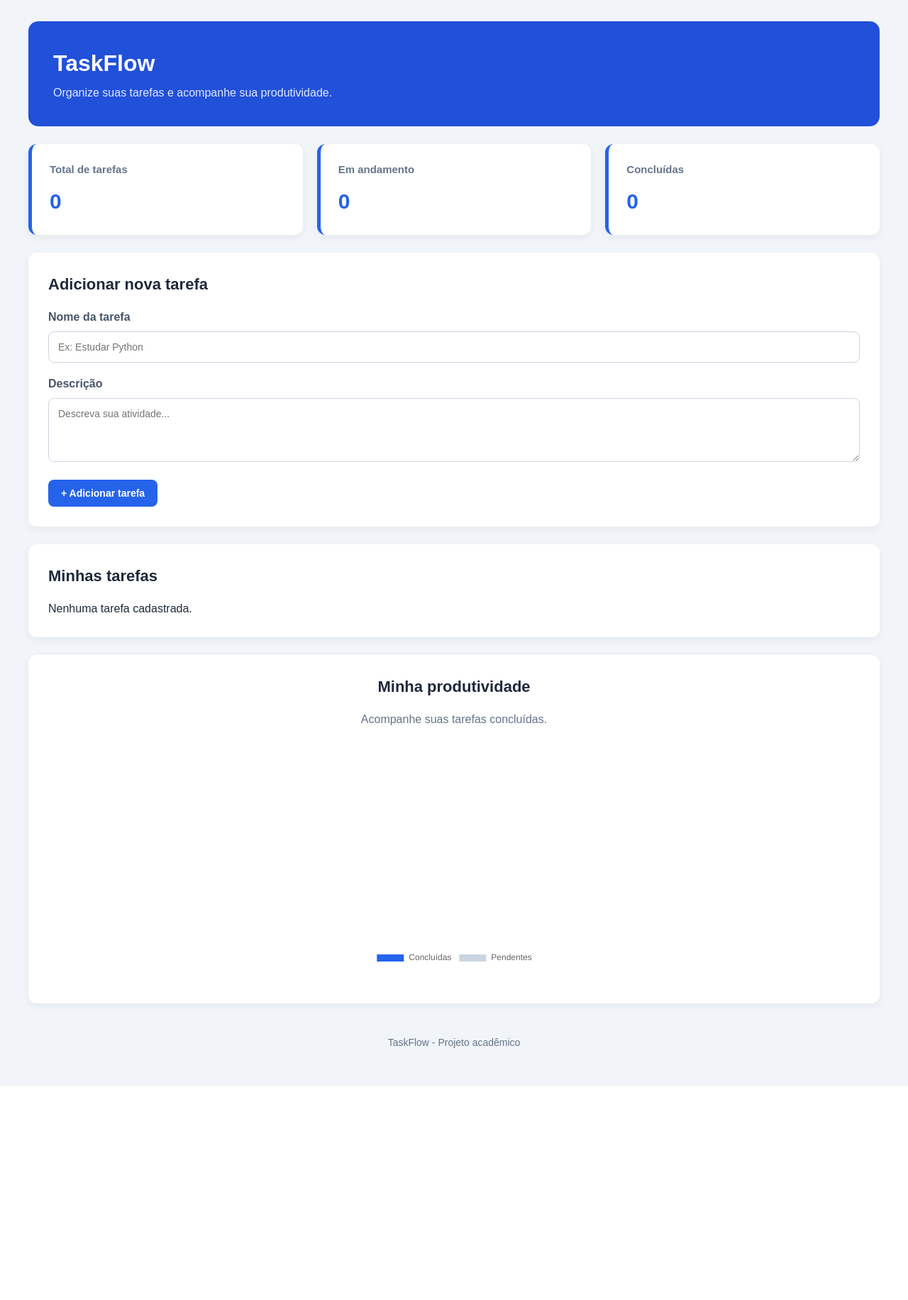
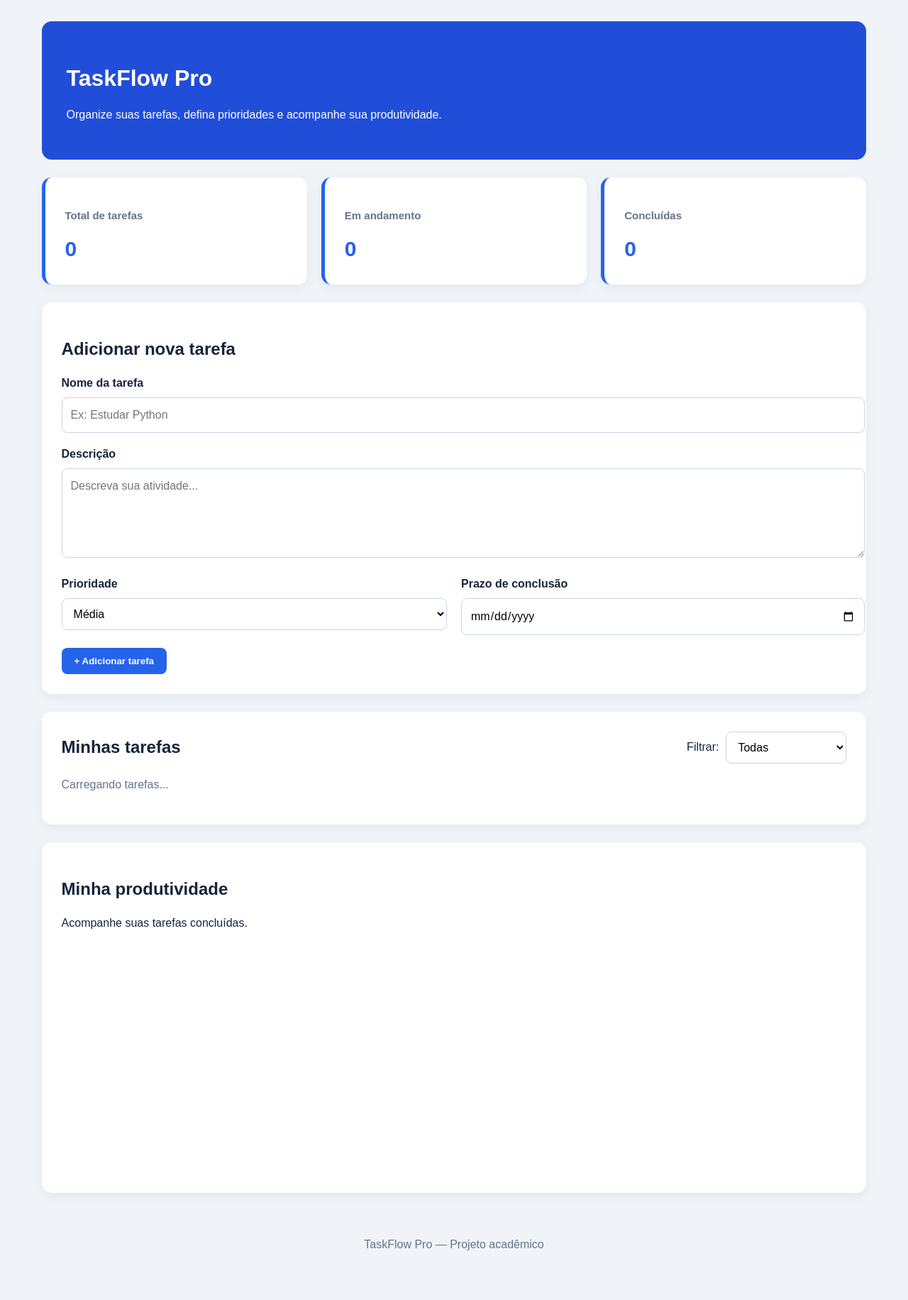
Before and after one commit to lucasikiuratw/TaskFlow, a Flask app: page / in a window 1280 px wide. Shown: the whole page at 71% size. Before the commit the page ends 1530 px from the top, so only its background shows below. Run offline with Flask 3, Linux system fonts and the light colour scheme; data that the repository does not hold is empty; a map, chart or similar area stays blank.

Commit message:
Implementa interface TaskFlow Pro com prioridades prazos e filtros

```diff
--- a/static/script.js
+++ b/static/script.js
@@ -1,90 +1,198 @@
-// TASKFLOW - JAVASCRIPT
+
+
+ // TASKFLOW PRO - JAVASCRIPT
  // Responsável: Leonardo
 
-// Elementos do HTML
+
 const formulario = document.getElementById("taskForm");
 const tituloInput = document.getElementById("taskTitle");
 const descricaoInput = document.getElementById("taskDescription");
+const prioridadeInput = document.getElementById("taskPriority");
+const prazoInput = document.getElementById("taskDeadline");
+const filtroInput = document.getElementById("taskFilter");
 const lista = document.getElementById("taskList");
 
-// Buscar as tarefas no Python
+
+let grafico = null;
+let tarefasAtuais = [];
+
+
+// Buscar todas as tarefas para manter os indicadores corretos
 async function carregarTarefas() {
     try {
         const resposta = await fetch("/api/tarefas");
-        const tarefas = await resposta.json();
+
+
+        if (!resposta.ok) {
+            throw new Error("Falha ao buscar tarefas");
+        }
+
+
+        tarefasAtuais = await resposta.json();
+
+
+        atualizarEstatisticas(tarefasAtuais);
+        atualizarGrafico(tarefasAtuais);
+        exibirTarefas();
+
+
+    } catch (erro) {
+        console.error(erro);
+        lista.textContent = "Erro ao carregar tarefas.";
+    }
+}
+
+
+// Aplicar filtros sem alterar os dados originais
+function exibirTarefas() {
+    const filtro = filtroInput ? filtroInput.value : "todas";
+
+
+    let tarefas = tarefasAtuais;
+
+
+    if (filtro === "pendentes") {
+        tarefas = tarefas.filter(tarefa => !tarefa.concluida);
+    }
+
+
+    if (filtro === "concluidas") {
+        tarefas = tarefas.filter(tarefa => tarefa.concluida);
+    }
+
 
     lista.innerHTML = "";
 
-        // Mostrar mensagem quando não houver tarefas
+
     if (tarefas.length === 0) {
-            lista.textContent = "Nenhuma tarefa cadastrada.";
+        const mensagem = document.createElement("p");
+        mensagem.className = "empty-message";
+        mensagem.textContent = "Nenhuma tarefa encontrada.";
+        lista.appendChild(mensagem);
+        return;
     }
 
-        // Criar um card para cada tarefa
-        tarefas.forEach(function(tarefa) {
-            const card = document.createElement("div");
+
+    tarefas.forEach(tarefa => {
+        const card = document.createElement("article");
         card.className = "task-card";
+
+
+        if (tarefa.concluida) {
+            card.classList.add("task-completed");
+        }
+
 
         const titulo = document.createElement("h3");
         titulo.textContent = tarefa.titulo;
 
+
         const descricao = document.createElement("p");
-            descricao.textContent = tarefa.descricao || "";
+        descricao.textContent = tarefa.descricao || "Sem descrição.";
 
-            const status = document.createElement("p");
+
+        const detalhes = document.createElement("div");
+        detalhes.className = "task-details";
+
+
+        const prioridade = document.createElement("span");
+        const nivel = ["baixa", "media", "alta"].includes(
+            tarefa.prioridade
+        ) ? tarefa.prioridade : "media";
+
+
+        prioridade.className = "priority priority-" + nivel;
+        prioridade.textContent = "Prioridade: " + ({
+            baixa: "Baixa",
+            media: "Média",
+            alta: "Alta"
+        })[nivel];
+
+
+        const prazo = document.createElement("span");
+        prazo.textContent = tarefa.prazo
+            ? "Prazo: " + formatarData(tarefa.prazo)
+            : "Sem prazo";
+
+
+        const status = document.createElement("span");
+        status.className = tarefa.concluida
+            ? "status-completed"
+            : "status-pending";
         status.textContent = tarefa.concluida
             ? "Concluída"
             : "Em andamento";
 
-            // Botão de concluir ou reabrir
+
+        detalhes.append(prioridade, prazo, status);
+
+
+        const acoes = document.createElement("div");
+        acoes.className = "task-actions";
+
+
         const botaoConcluir = document.createElement("button");
-
+        botaoConcluir.className = "btn-action";
         botaoConcluir.textContent = tarefa.concluida
             ? "Reabrir"
             : "Concluir";
 
-            botaoConcluir.addEventListener("click", function() {
+
+        botaoConcluir.addEventListener("click", () => {
             atualizarTarefa(tarefa.id, !tarefa.concluida);
         });
 
-            // Botão de excluir
+
         const botaoExcluir = document.createElement("button");
+        botaoExcluir.className = "btn-action btn-delete";
         botaoExcluir.textContent = "Excluir";
 
-            botaoExcluir.addEventListener("click", function() {
+
+        botaoExcluir.addEventListener("click", () => {
             excluirTarefa(tarefa.id);
         });
 
-            card.appendChild(titulo);
-            card.appendChild(descricao);
-            card.appendChild(status);
-            card.appendChild(botaoConcluir);
-            card.appendChild(botaoExcluir);
 
+        acoes.append(botaoConcluir, botaoExcluir);
+        card.append(titulo, descricao, detalhes, acoes);
         lista.appendChild(card);
     });
-
-        atualizarEstatisticas(tarefas);
-        atualizarGrafico(tarefas);
-
-    } catch (erro) {
-        console.error("Erro ao carregar tarefas:", erro);
-        lista.textContent = "Erro ao carregar tarefas.";
-    }
 }
 
-// Cadastrar uma nova tarefa
-formulario.addEventListener("submit", async function(event) {
+
+function formatarData(data) {
+    const partes = data.split("-");
+
+
+    if (partes.length !== 3) {
+        return data;
+    }
+
+
+    return ${partes[2]}/${partes[1]}/${partes[0]};
+}
+
+
+// Adicionar tarefa
+formulario.addEventListener("submit", async event => {
     event.preventDefault();
+
 
     const titulo = tituloInput.value.trim();
     const descricao = descricaoInput.value.trim();
+    const prioridade = prioridadeInput
+        ? prioridadeInput.value
+        : "media";
+    const prazo = prazoInput
+        ? prazoInput.value || null
+        : null;
 
-    // Validação
-    if (titulo === "") {
+
+    if (!titulo) {
         alert("Digite o nome da tarefa!");
         return;
     }
+
 
     try {
         const resposta = await fetch("/api/tarefas", {
@@ -93,24 +201,33 @@ formulario.addEventListener("submit", async function(event) {
                 "Content-Type": "application/json"
             },
             body: JSON.stringify({
-                titulo: titulo,
-                descricao: descricao
+                titulo,
+                descricao,
+                prioridade,
+                prazo
             })
         });
 
-        if (resposta.ok) {
-            formulario.reset();
-            carregarTarefas();
-        } else {
-            alert("Não foi possível cadastrar a tarefa.");
+
+        if (!resposta.ok) {
+            const erro = await resposta.json();
+            alert(erro.erro || "Erro ao cadastrar tarefa.");
+            return;
         }
 
+
+        formulario.reset();
+        await carregarTarefas();
+
+
     } catch (erro) {
+        console.error(erro);
         alert("Erro de comunicação com o servidor.");
     }
 });
 
-// Concluir ou reabrir tarefa
+
+// Concluir ou reabrir
 async function atualizarTarefa(id, concluida) {
     try {
         const resposta = await fetch("/api/tarefas/" + id, {
@@ -118,80 +235,91 @@ async function atualizarTarefa(id, concluida) {
             headers: {
                 "Content-Type": "application/json"
             },
-            body: JSON.stringify({
-                concluida: concluida
-            })
+            body: JSON.stringify({ concluida })
         });
 
-        if (resposta.ok) {
-            carregarTarefas();
-        } else {
-            alert("Erro ao atualizar tarefa.");
+
+        if (!resposta.ok) {
+            throw new Error("Falha ao atualizar");
         }
 
+
+        await carregarTarefas();
+
+
     } catch (erro) {
-        alert("Erro de comunicação com o servidor.");
+        console.error(erro);
+        alert("Erro ao atualizar tarefa.");
     }
 }
 
+
 // Excluir tarefa
 async function excluirTarefa(id) {
-    const confirmar = confirm("Deseja excluir esta tarefa?");
-
-    if (!confirmar) {
+    if (!confirm("Deseja excluir esta tarefa?")) {
         return;
     }
+
 
     try {
         const resposta = await fetch("/api/tarefas/" + id, {
             method: "DELETE"
         });
 
-        if (resposta.ok) {
-            carregarTarefas();
-        } else {
-            alert("Erro ao excluir tarefa.");
+
+        if (!resposta.ok) {
+            throw new Error("Falha ao excluir");
         }
 
+
+        await carregarTarefas();
+
+
     } catch (erro) {
-        alert("Erro de comunicação com o servidor.");
+        console.error(erro);
+        alert("Erro ao excluir tarefa.");
     }
 }
 
-// Atualizar os cards do painel
+
+// Atualizar indicadores
 function atualizarEstatisticas(tarefas) {
     const total = tarefas.length;
+    const concluidas = tarefas.filter(
+        tarefa => tarefa.concluida
+    ).length;
 
-    const concluidas = tarefas.filter(function(tarefa) {
-        return tarefa.concluida;
-    }).length;
-
-    const andamento = total - concluidas;
 
     document.getElementById("totalTasks").textContent = total;
-    document.getElementById("progressTasks").textContent = andamento;
-    document.getElementById("completedTasks").textContent = concluidas;
+    document.getElementById("progressTasks").textContent =
+        total - concluidas;
+    document.getElementById("completedTasks").textContent =
+        concluidas;
 }
 
-// Gráfico de produtividade
-let grafico = null;
 
+// Atualizar gráfico
 function atualizarGrafico(tarefas) {
     const canvas = document.getElementById("taskChart");
+
 
     if (!canvas || typeof Chart === "undefined") {
         return;
     }
 
-    const concluidas = tarefas.filter(function(tarefa) {
-        return tarefa.concluida;
-    }).length;
+
+    const concluidas = tarefas.filter(
+        tarefa => tarefa.concluida
+    ).length;
+
 
     const pendentes = tarefas.length - concluidas;
 
-    if (grafico !== null) {
+
+    if (grafico) {
         grafico.destroy();
     }
+
 
     grafico = new Chart(canvas, {
         type: "doughnut",
@@ -199,11 +327,13 @@ function atualizarGrafico(tarefas) {
             labels: ["Concluídas", "Pendentes"],
             datasets: [{
                 data: [concluidas, pendentes],
-                backgroundColor: ["#2563eb", "#cbd5e1"]
+                backgroundColor: ["#2563eb", "#cbd5e1"],
+                borderWidth: 0
             }]
         },
         options: {
             responsive: true,
+            maintainAspectRatio: false,
             plugins: {
                 legend: {
                     position: "bottom"
@@ -213,5 +343,12 @@ function atualizarGrafico(tarefas) {
     });
 }
 
-// Carregar as tarefas ao abrir a página
-carregarTarefas();
+
+// Filtro de tarefas
+if (filtroInput) {
+    filtroInput.addEventListener("change", exibirTarefas);
+}
+
+
+// Iniciar aplicação
+carregarTarefas()
--- a/static/style.css
+++ b/static/style.css
@@ -1,45 +1,42 @@
+/* TASKFLOW PRO - ESTILOS */
 
-/* CONFIGURAÇÕES GERAIS */
 
-* {
+{
     margin: 0;
     padding: 0;
     box-sizing: border-box;
 }
 
+
 body {
     font-family: Arial, sans-serif;
-    background-color: #f1f5f9;
-    color: #1e293b;
+    background: #f0f4f9;
+    color: #17243b;
     line-height: 1.5;
 }
 
+
 .container {
-    width: 94%;
+    width: 92%;
     max-width: 1200px;
     margin: 30px auto;
 }
 
-/* CABEÇALHO */
 
 .header {
-    background-color: #2150d9;
+    background: #214ed8;
     color: white;
     padding: 35px;
     border-radius: 14px;
     margin-bottom: 25px;
 }
 
+
 .header h1 {
     font-size: 32px;
-    margin-bottom: 6px;
+    margin-bottom: 8px;
 }
 
-.header p {
-    color: #e0eaff;
-}
-
-/* CARDS DE ESTATÍSTICAS */
 
 .dashboard {
     display: grid;
@@ -48,182 +45,252 @@ body {
     margin-bottom: 25px;
 }
 
-.card {
-    background-color: white;
-    padding: 25px;
-    border-radius: 12px;
-    border-left: 5px solid #2563eb;
-    box-shadow: 0 4px 12px rgba(0, 0, 0, 0.05);
+
+.card,
+.task-form,
+.tasks-section,
+.chart-section {
+    background: white;
+    padding: 28px;
+    border-radius: 14px;
+    box-shadow: 0 5px 15px rgba(0,0,0,0.05);
 }
 
-.card h3 {
-    font-size: 15px;
-    color: #64748b;
-    margin-bottom: 10px;
+
+.card {
+    border-left: 5px solid #2563eb;
 }
 
+
+.card h3 {
+    color: #64748b;
+    font-size: 15px;
+    margin-bottom: 12px;
+}
+
+
 .card span {
+    color: #2563eb;
     font-size: 30px;
     font-weight: bold;
-    color: #2563eb;
 }
 
-/* ÁREAS PRINCIPAIS */
 
 .task-form,
 .tasks-section,
 .chart-section {
-    background-color: white;
-    padding: 28px;
-    border-radius: 12px;
     margin-bottom: 25px;
-    box-shadow: 0 4px 12px rgba(0, 0, 0, 0.05);
 }
 
-.task-form h2,
-.tasks-section h2,
-.chart-section h2 {
-    font-size: 22px;
+
+h2 {
     margin-bottom: 18px;
 }
 
-/* FORMULÁRIO */
 
 .form-group {
     margin-bottom: 18px;
+    flex: 1;
 }
+
 
 .form-group label {
     display: block;
     font-weight: bold;
     margin-bottom: 8px;
-    color: #475569;
 }
 
-.form-group input,
-.form-group textarea {
+
+input,
+textarea,
+select {
     width: 100%;
-    padding: 13px;
+    padding: 12px;
     border: 1px solid #cbd5e1;
     border-radius: 8px;
-    font-family: Arial, sans-serif;
-    font-size: 14px;
-    outline: none;
+    font: inherit;
+    background: white;
 }
 
-.form-group textarea {
-    min-height: 90px;
+
+textarea {
+    min-height: 100px;
     resize: vertical;
 }
 
-.form-group input:focus,
-.form-group textarea:focus {
-    border-color: #2563eb;
+
+.form-row {
+    display: flex;
+    gap: 20px;
 }
 
-/* BOTÕES */
 
 button {
-    background-color: #2563eb;
-    color: white;
+    cursor: pointer;
     border: none;
     border-radius: 8px;
     padding: 11px 18px;
-    cursor: pointer;
     font-weight: bold;
-    transition: background-color 0.2s;
 }
 
-button:hover {
-    background-color: #1d4ed8;
+
+.btn-add,
+.btn-action {
+    background: #2563eb;
+    color: white;
 }
 
-.btn-add {
-    font-size: 14px;
+
+button:hover {
+    filter: brightness(0.92);
 }
 
-/* LISTA DE TAREFAS */
 
-#taskList {
+.section-heading {
     display: flex;
-    flex-direction: column;
+    justify-content: space-between;
+    align-items: center;
     gap: 15px;
+    margin-bottom: 18px;
 }
 
-#taskList > div,
-#taskList > article {
-    background-color: #f8fafc;
-    padding: 18px;
+
+.section-heading h2 {
+    margin: 0;
+}
+
+
+.filter-box {
+    display: flex;
+    align-items: center;
+    gap: 10px;
+}
+
+
+.filter-box select {
+    min-width: 170px;
+}
+
+
+.task-card {
+    padding: 20px;
     border: 1px solid #e2e8f0;
     border-radius: 10px;
+    margin-bottom: 15px;
 }
 
-#taskList h3 {
-    color: #1e293b;
-    margin-bottom: 6px;
-}
 
-#taskList p {
-    color: #64748b;
+.task-card h3 {
     margin-bottom: 8px;
 }
 
-#taskList button {
-    margin-right: 8px;
-    margin-top: 10px;
+
+.task-details {
+    display: flex;
+    flex-wrap: wrap;
+    gap: 10px;
+    margin: 15px 0;
+    align-items: center;
 }
 
-.empty-message {
-    color: #94a3b8;
+
+.task-details span {
+    font-size: 13px;
+    padding: 6px 10px;
+    border-radius: 6px;
+    background: #f1f5f9;
 }
 
-/* GRÁFICO */
 
-.chart-section {
-    text-align: center;
+.priority-baixa {
+    color: #166534;
+    background: #dcfce7 !important;
 }
 
-.chart-section p {
-    color: #64748b;
-    margin-bottom: 20px;
+
+.priority-media {
+    color: #92400e;
+    background: #fef3c7 !important;
 }
 
-#taskChart {
-    display: block;
+
+.priority-alta {
+    color: #991b1b;
+    background: #fee2e2 !important;
+}
+
+
+.status-completed {
+    color: #166534;
+}
+
+
+.status-pending {
+    color: #1d4ed8;
+}
+
+
+.task-completed {
+    background: #f8fafc;
+}
+
+
+.task-actions {
+    display: flex;
+    gap: 10px;
+}
+
+
+.btn-delete {
+    background: #dc2626;
+}
+
+
+.chart-container {
     width: 100%;
-    max-width: 320px;
-    max-height: 320px;
+    max-width: 350px;
+    height: 300px;
     margin: 20px auto;
 }
 
-/* RODAPÉ */
+
+.empty-message {
+    color: #64748b;
+}
+
 
 footer {
     text-align: center;
     color: #64748b;
     padding: 20px;
-    font-size: 14px;
 }
 
-/* RESPONSIVIDADE */
 
-@media (max-width: 768px) {
+@media (max-width: 700px) {
     .dashboard {
         grid-template-columns: 1fr;
     }
 
+
+    .form-row {
+        flex-direction: column;
+        gap: 0;
+    }
+
+
+    .section-heading {
+        align-items: stretch;
+        flex-direction: column;
+    }
+
+
+    .filter-box {
+        flex-direction: column;
+        align-items: stretch;
+    }
+
+
     .container {
         width: 95%;
-        margin: 15px auto;
-    }
-
-    .header {
-        padding: 25px;
-    }
-
-    .task-form,
-    .tasks-section,
-    .chart-section {
-        padding: 20px;
     }
 }
--- a/templates/index.html
+++ b/templates/index.html
@@ -1,162 +1,167 @@
-
 <!DOCTYPE html>
 <html lang="pt-BR">
-
 <head>
     <meta charset="UTF-8">
+    <meta name="viewport"
+          content="width=device-width, initial-scale=1.0">
 
-    <meta name="viewport" content="width=device-width, initial-scale=1.0">
 
-    <title>TaskFlow | Gerenciador de Tarefas</title>
+    <title>TaskFlow Pro | Gerenciador de Tarefas</title>
+
 
     <link rel="stylesheet"
-        href="{{ url_for('static', filename='style.css') }}">
+          href="{{ url_for('static', filename='style.css') }}">
 </head>
 
+
 <body>
-
     <div class="container">
 
-        <!-- Cabeçalho -->
+
         <header class="header">
-
-            <div>
-                <h1>TaskFlow</h1>
-
-                <p>
-                    Organize suas tarefas e acompanhe sua produtividade.
-                </p>
-            </div>
-
+            <h1>TaskFlow Pro</h1>
+            <p>
+                Organize suas tarefas, defina prioridades
+                e acompanhe sua produtividade.
+            </p>
         </header>
 
 
-        <!-- Painel de estatísticas -->
         <section class="dashboard">
-
             <div class="card">
-
                 <h3>Total de tarefas</h3>
-
                 <span id="totalTasks">0</span>
-
             </div>
 
 
             <div class="card">
-
                 <h3>Em andamento</h3>
-
                 <span id="progressTasks">0</span>
-
             </div>
 
 
             <div class="card">
-
                 <h3>Concluídas</h3>
-
                 <span id="completedTasks">0</span>
-
             </div>
-
         </section>
 
 
-        <!-- Cadastro de tarefas -->
         <section class="task-form">
-
             <h2>Adicionar nova tarefa</h2>
 
+
             <form id="taskForm">
-
                 <div class="form-group">
-
                     <label for="taskTitle">
                         Nome da tarefa
                     </label>
+
 
                     <input
                         type="text"
                         id="taskTitle"
                         placeholder="Ex: Estudar Python"
                         required
+                        maxlength="150"
                     >
-
                 </div>
 
 
                 <div class="form-group">
-
                     <label for="taskDescription">
                         Descrição
                     </label>
+
 
                     <textarea
                         id="taskDescription"
                         placeholder="Descreva sua atividade..."
                     ></textarea>
+                </div>
 
+
+                <div class="form-row">
+                    <div class="form-group">
+                        <label for="taskPriority">
+                            Prioridade
+                        </label>
+
+
+                        <select id="taskPriority">
+                            <option value="baixa">Baixa</option>
+                            <option value="media" selected>Média</option>
+                            <option value="alta">Alta</option>
+                        </select>
+                    </div>
+
+
+                    <div class="form-group">
+                        <label for="taskDeadline">
+                            Prazo de conclusão
+                        </label>
+
+
+                        <input type="date" id="taskDeadline">
+                    </div>
                 </div>
 
 
                 <button type="submit" class="btn-add">
                     + Adicionar tarefa
                 </button>
-
             </form>
-
         </section>
 
 
-        <!-- Lista de tarefas -->
         <section class="tasks-section">
+            <div class="section-heading">
+                <h2>Minhas tarefas</h2>
 
-            <h2>Minhas tarefas</h2>
+
+                <div class="filter-box">
+                    <label for="taskFilter">
+                        Filtrar:
+                    </label>
+
+
+                    <select id="taskFilter">
+                        <option value="todas">Todas</option>
+                        <option value="pendentes">Em andamento</option>
+                        <option value="concluidas">Concluídas</option>
+                    </select>
+                </div>
+            </div>
+
 
             <div id="taskList">
-
                 <p class="empty-message">
-                    Suas atividades aparecerão aqui.
+                    Carregando tarefas...
                 </p>
-
             </div>
-
         </section>
 
 
-        <!-- Gráfico de produtividade -->
         <section class="chart-section">
+            <h2>Minha produtividade</h2>
+            <p>Acompanhe suas tarefas concluídas.</p>
 
-            <h2>Minha produtividade</h2>
 
-            <p>
-                Acompanhe suas tarefas concluídas.
-            </p>
-
-            <canvas id="taskChart"></canvas>
-
+            <div class="chart-container">
+                <canvas id="taskChart"></canvas>
+            </div>
         </section>
 
 
-        <!-- Rodapé -->
         <footer>
-
-            <p>
-                TaskFlow - Projeto acadêmico
-            </p>
-
+            <p>TaskFlow Pro — Projeto acadêmico</p>
         </footer>
-
     </div>
 
 
-    <!-- Biblioteca para gráficos -->
     <script src="https://cdn.jsdelivr.net/npm/chart.js"></script>
 
-    <!-- JavaScript do projeto -->
+
     <script src="{{ url_for('static', filename='script.js') }}"></script>
-
 </body>
-
 </html>
```
Lines whose indentation alone changed are shown as unchanged.
